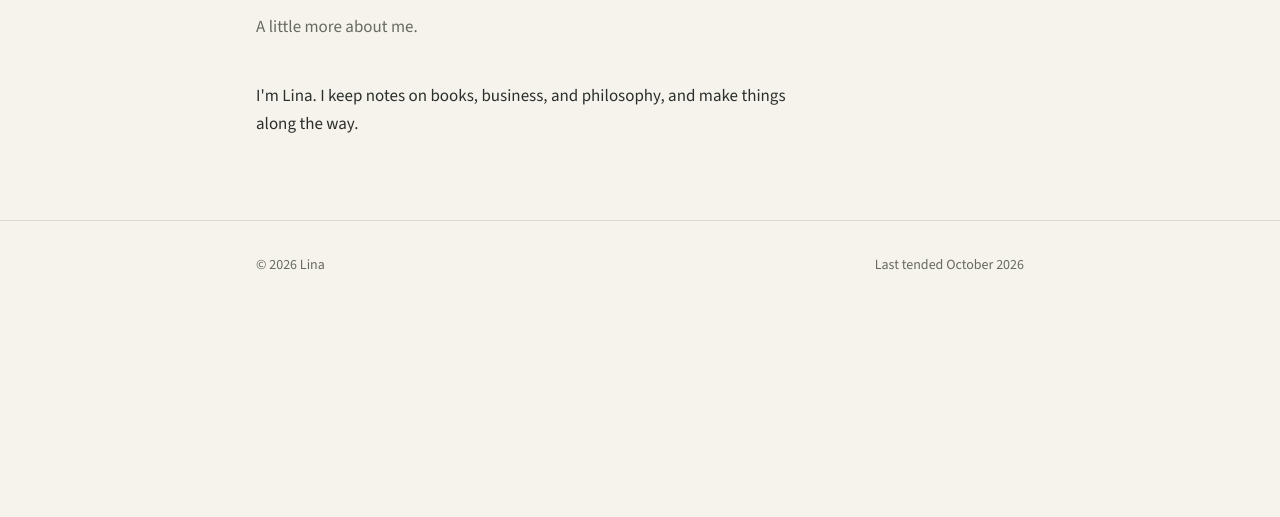
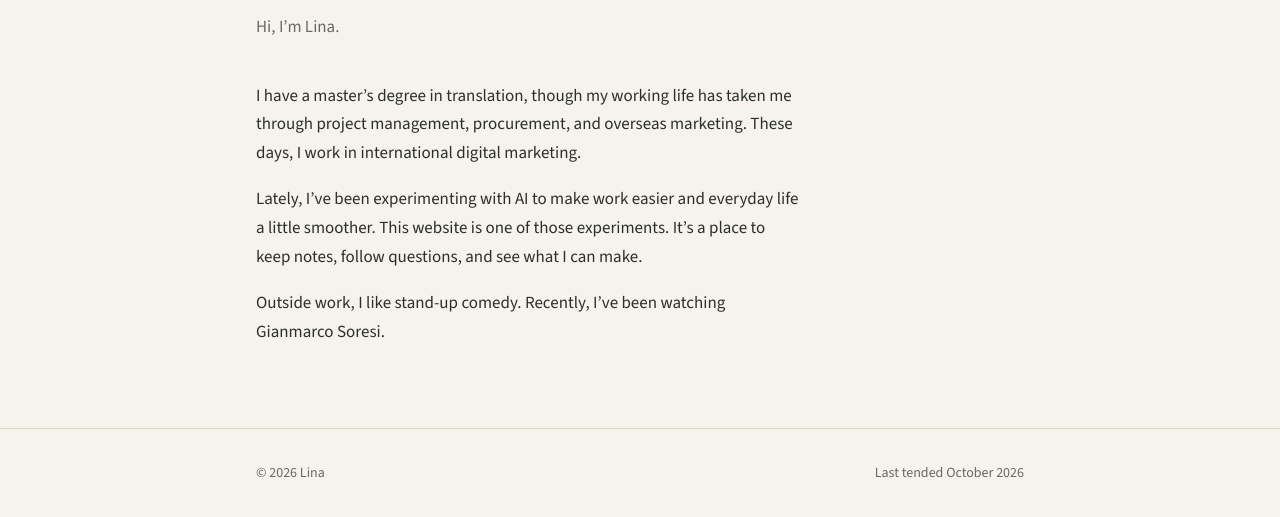
Before and after one commit to linaworks/linaworks.github.io, a plain HTML site: page about/index.html in a window 1280 px wide. Shown: the part 187-704 px from the top of the page. Drawn offline with nearby package versions, Linux system fonts and the light colour scheme.

Commit message:
Update About with Lina's approved introduction

```diff
--- a/about/index.html
+++ b/about/index.html
@@ -142,9 +142,10 @@
 <main class="page">
   <div class="wrap">
     <h1>About</h1>
-    <p class="lede">A little more about me.</p>
-    <p>I'm Lina. I keep notes on books, business, and philosophy, and make things along the way.</p>
-    <!-- Add your own paragraphs here: what you do, what you're curious about, how to reach you. -->
+    <p class="lede">Hi, I’m Lina.</p>
+    <p>I have a master’s degree in translation, though my working life has taken me through project management, procurement, and overseas marketing. These days, I work in international digital marketing.</p>
+    <p>Lately, I’ve been experimenting with AI to make work easier and everyday life a little smoother. This website is one of those experiments. It’s a place to keep notes, follow questions, and see what I can make.</p>
+    <p>Outside work, I like stand-up comedy. Recently, I’ve been watching Gianmarco Soresi.</p>
   </div>
 </main>
 <footer>
```
